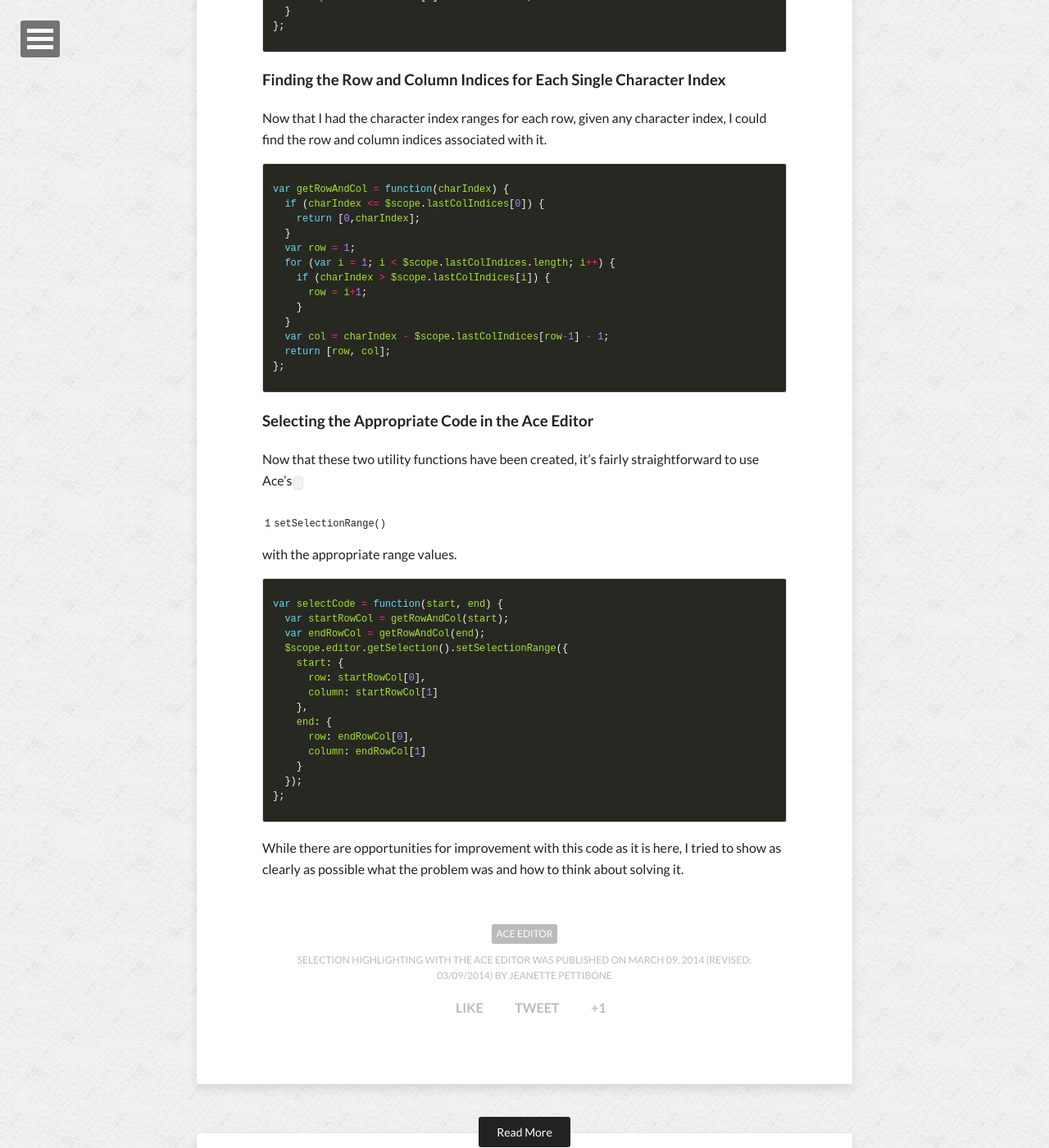
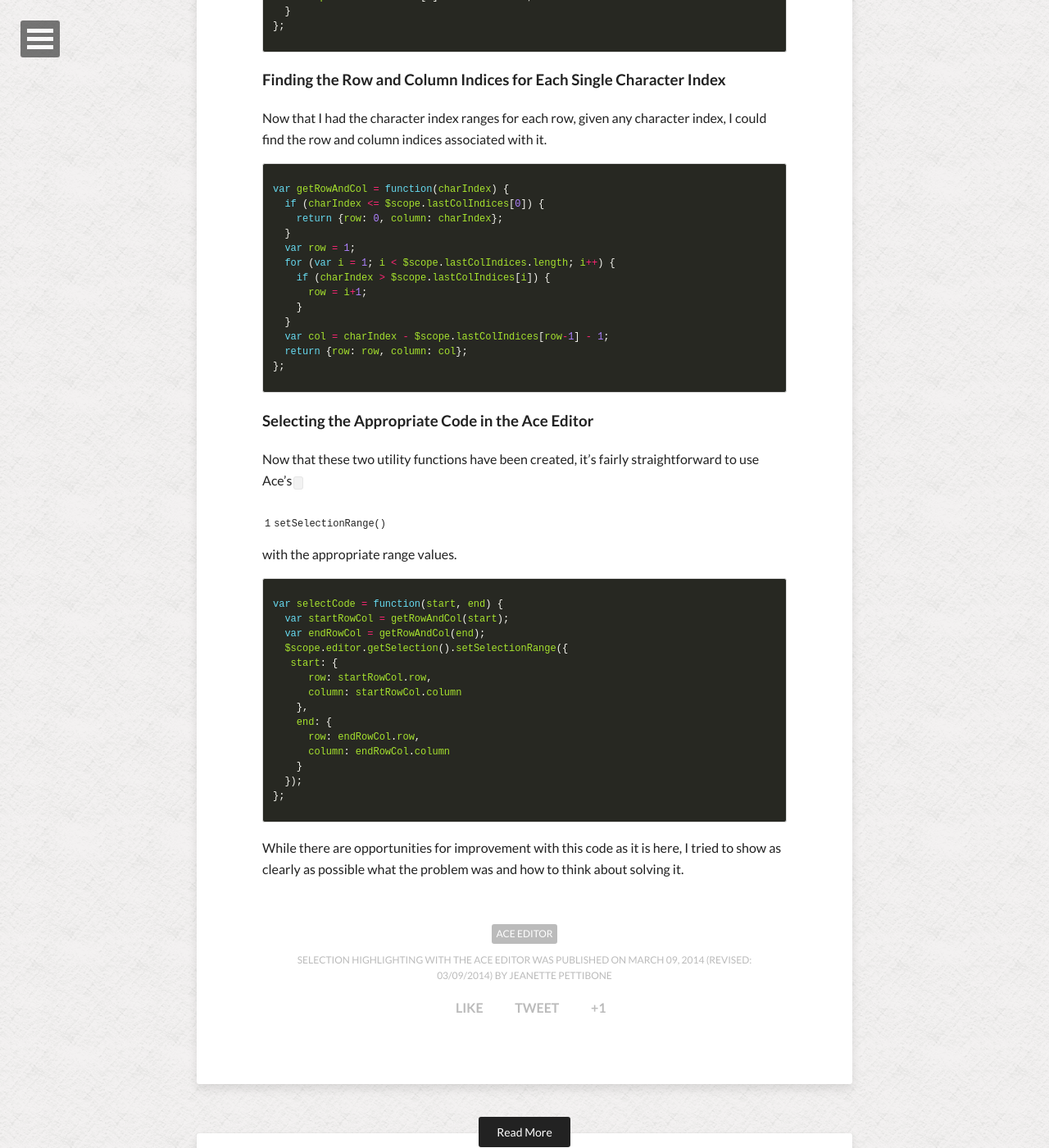
Before and after one commit to jgpettibone/jgpettibone.github.io, a Jekyll site: the page built from _posts/2014-03-09-ace-selection-highlighting.md, in a window 1280 px wide and 1400 px high, scrolled down 2580 px. Shown: the whole window at 82% size. Built offline with Jekyll 4.4.1, drawn with Linux system fonts in a browser that asks for light colours; nearby versions of some CDN libraries; comment, search, counter and statistics services are not loaded.

Commit message:
made some readability changes

```diff
--- a/_posts/2014-03-09-ace-selection-highlighting.md
+++ b/_posts/2014-03-09-ace-selection-highlighting.md
@@ -68,7 +68,7 @@ Now that I had the character index ranges for each row, given any character inde
 {% highlight javascript %}
 var getRowAndCol = function(charIndex) {
   if (charIndex <= $scope.lastColIndices[0]) {
-    return [0,charIndex];
+    return {row: 0, column: charIndex};
   }
   var row = 1;
   for (var i = 1; i < $scope.lastColIndices.length; i++) {
@@ -77,7 +77,7 @@ var getRowAndCol = function(charIndex) {
     }
   }
   var col = charIndex - $scope.lastColIndices[row-1] - 1;
-  return [row, col];
+  return {row: row, column: col};
 };
 {% endhighlight %}
 
@@ -90,13 +90,13 @@ var selectCode = function(start, end) {
   var startRowCol = getRowAndCol(start);
   var endRowCol = getRowAndCol(end);
   $scope.editor.getSelection().setSelectionRange({
-    start: {
-      row: startRowCol[0],
-      column: startRowCol[1]
+   start: {
+      row: startRowCol.row,
+      column: startRowCol.column
     },
     end: {
-      row: endRowCol[0],
-      column: endRowCol[1]
+      row: endRowCol.row,
+      column: endRowCol.column
     }
   });
 };
```
